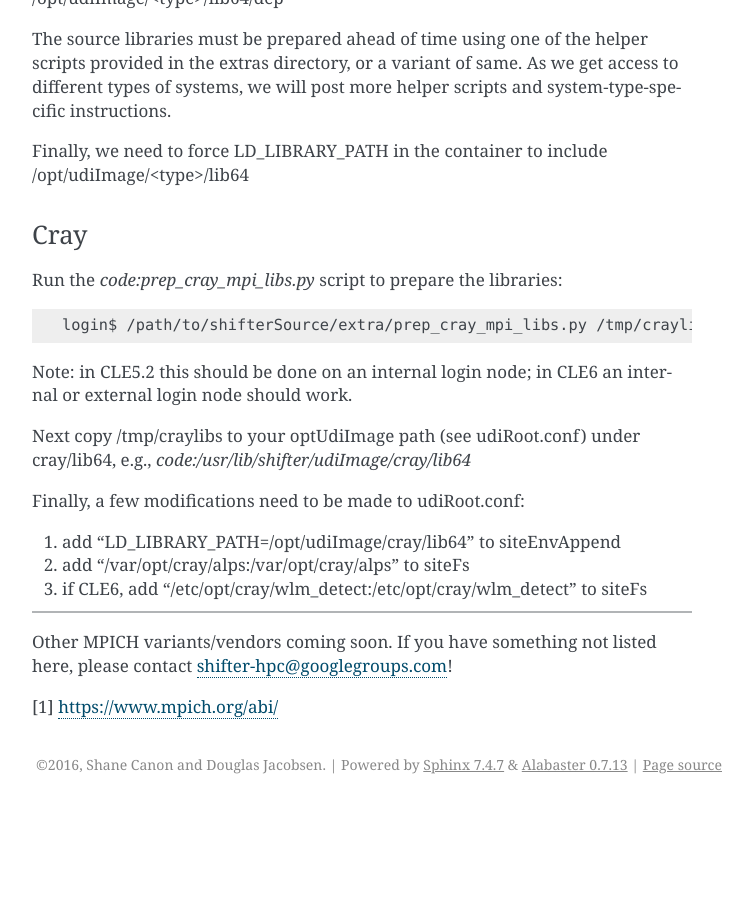
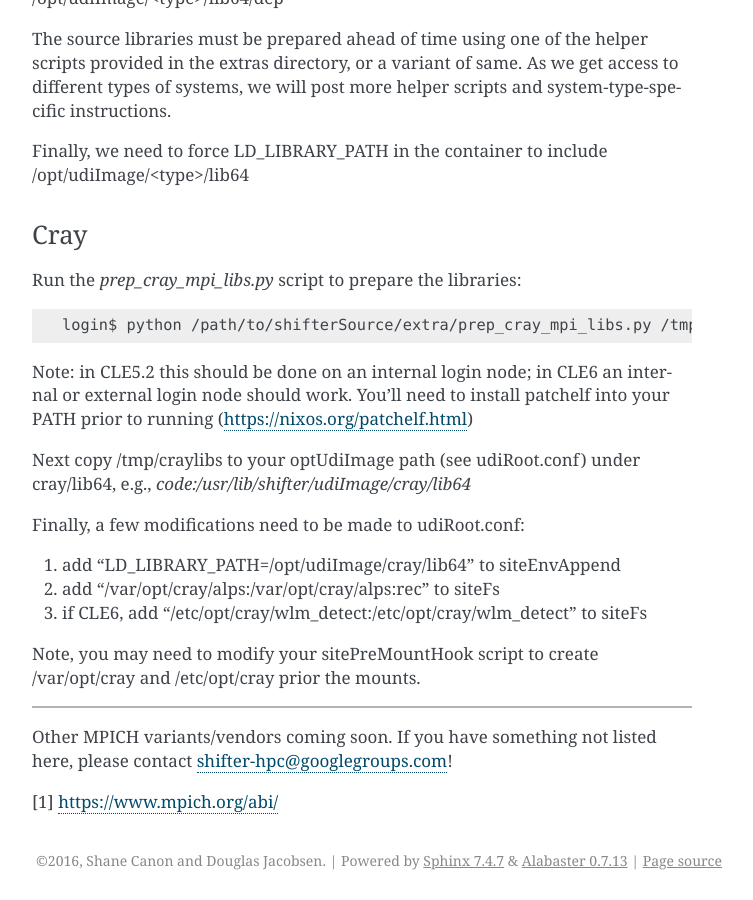
Before and after one commit to NERSC/shifter, a Sphinx documentation site: the page built from doc/mpi/mpich_abi.rst, in a window 1280 px wide and 900 px high, scrolled down 2238 px. Shown: the whole window, without its empty margins (388-1141 px from the left). Built offline with Sphinx 7.4.7, drawn with Linux system fonts in a browser that asks for light colours; before the commit the page ends 3042 px from its top, so only the background shows below that.

```diff
--- a/doc/mpi/mpich_abi.rst
+++ b/doc/mpi/mpich_abi.rst
@@ -106,12 +106,13 @@ Finally, we need to force LD_LIBRARY_PATH in the container to include
 
 Cray
 ++++
-Run the `code:prep_cray_mpi_libs.py` script to prepare the libraries::
+Run the `prep_cray_mpi_libs.py` script to prepare the libraries::
 
-   login$ /path/to/shifterSource/extra/prep_cray_mpi_libs.py /tmp/craylibs
+   login$ python /path/to/shifterSource/extra/prep_cray_mpi_libs.py /tmp/craylibs
 
 Note: in CLE5.2 this should be done on an internal login node; in CLE6 an
-internal or external login node should work.
+internal or external login node should work. You'll need to install patchelf
+into your PATH prior to running (https://nixos.org/patchelf.html)
 
 Next copy /tmp/craylibs to your optUdiImage path (see udiRoot.conf) under
 cray/lib64, e.g., `code:/usr/lib/shifter/udiImage/cray/lib64`
@@ -119,8 +120,11 @@ cray/lib64, e.g., `code:/usr/lib/shifter/udiImage/cray/lib64`
 Finally, a few modifications need to be made to udiRoot.conf:
 
 1. add "LD_LIBRARY_PATH=/opt/udiImage/cray/lib64" to siteEnvAppend
-2. add "/var/opt/cray/alps:/var/opt/cray/alps" to siteFs
+2. add "/var/opt/cray/alps:/var/opt/cray/alps:rec" to siteFs
 3. if CLE6, add "/etc/opt/cray/wlm_detect:/etc/opt/cray/wlm_detect" to siteFs
+
+Note, you may need to modify your sitePreMountHook script to create
+/var/opt/cray and /etc/opt/cray prior the mounts.
 
 ------
 
```
Also changed, not shown: 1 other file.
